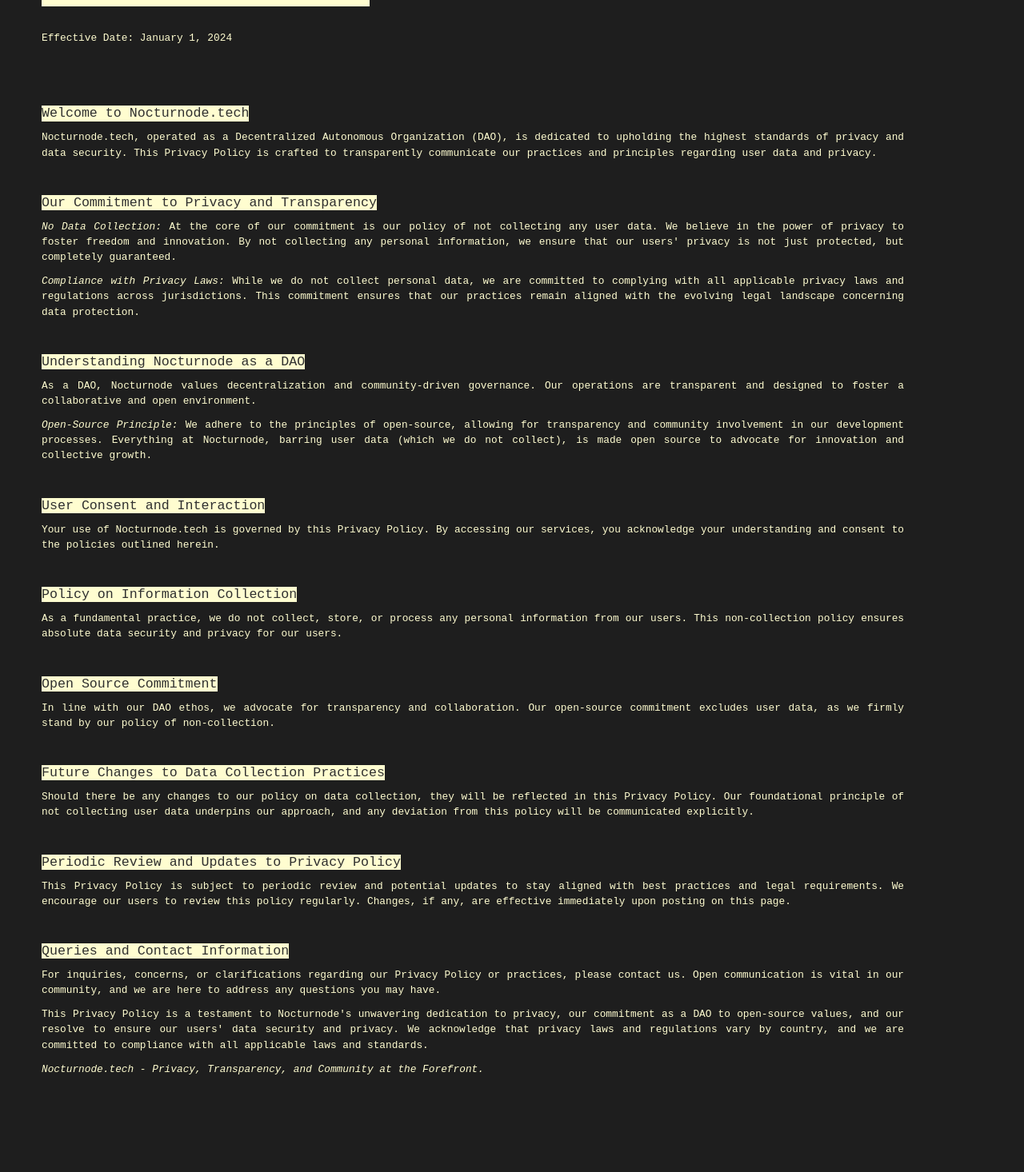
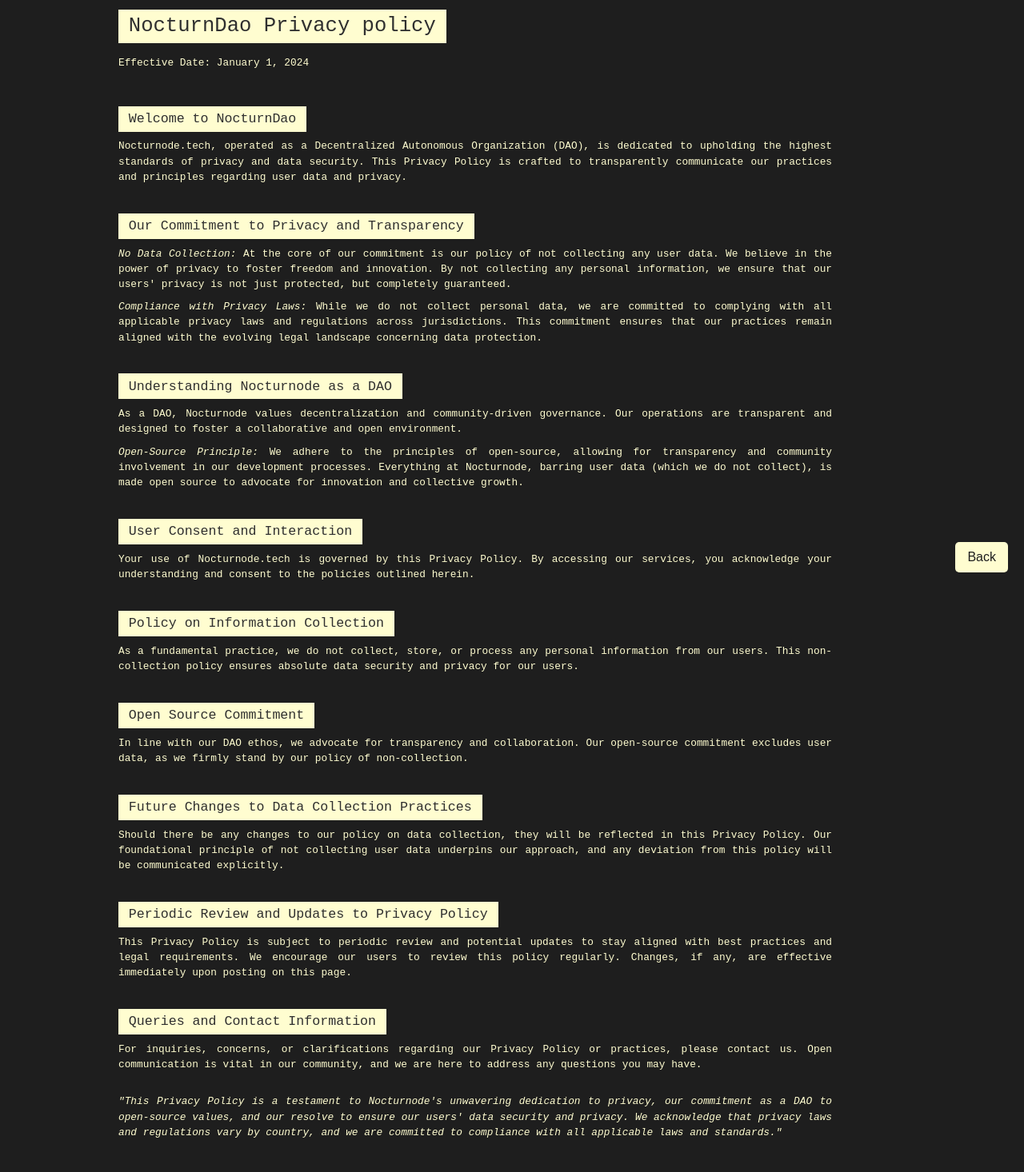
Before and after one commit to 0xGery/Fullstack, a React (Create React App) app in the folder Frontend/: page /Privacy in a window 1280 px wide. Shown: the part 64-1530 px from the top of the page at 80% size. Before the commit the page ends 1484 px from the top, so only its background shows below. Built offline with nearby package versions, Linux system fonts and the light colour scheme.

Commit message:
adding Privacy Policy

```diff
--- a/Frontend/src/Header.js
+++ b/Frontend/src/Header.js
@@ -28,6 +28,8 @@
                         <a href="#Team" onClick={() => handleNavLinkClick('Team')} className={activeLink === 'Team' ? 'selected' : ''}>Team</a>
                         <a href="#Contact" onClick={() => handleNavLinkClick('Contact')} className={activeLink === 'Contact' ? 'selected' : ''}>Contact</a>
                         <a href="https://docs.nocturnode.tech" target="_blank" onClick={() => handleNavLinkClick('Documentation')} className={activeLink === 'Documentation' ? 'selected' : ''}>Documentation</a>
+                        <a href="/Privacy" onClick={() => handleNavLinkClick('Privacy')} className={activeLink === 'Privacy' ? 'selected' : ''}>Privacy Policy</a>
+
                     </li>
                     <li className="topnav-right"><a href="#connect-section" onClick={() => handleNavLinkClick('ConnectWallet')} className={activeLink === 'ConnectWallet' ? 'selected' : ''}>Connect Wallet (soon)</a></li>
                     <li className="dropdownIcon">
--- a/Frontend/src/Privacy.css
+++ b/Frontend/src/Privacy.css
@@ -1,6 +1,6 @@
 .privacy-policy {
-    margin: 20px;
-    padding: 10px 130px 10px 32px;
+    margin: 20px 20px 0 20px;
+    padding: 56px 220px 0 128px;
     font-family: monospace;
     text-align: left;
   }
@@ -18,9 +18,10 @@
     color: var(--background);
     background: var(--text);
     max-width: 95%;
+    padding: 0.5vw 1vw;
   }
 
-  .privacy-policy p {
+.privacy-policy p {
     color: var(--text);
     font-family: monospace;
     font-weight: lighter;
@@ -31,24 +32,33 @@
     margin-bottom: 1%;
   }
 
-  .privacy-policy p.aha {
+.privacy-policy p.aha {
     color: var(--text);
     font-family: monospace;
     font-weight: lighter;
     font-size: 1vw;
     line-height: 1.5vw;
     text-align: justify;
-    margin-bottom: 4%;
+    margin-bottom: 2%;
   }
 
-  .privacy-policy p:not(.aha):hover {
+.privacy-policy p.bottom{
+
+  }
+
+.privacy-policy p.almost-bottom{
+    margin: 27px 0px 58px 0;
+
+  }
+
+.privacy-policy p:not(.aha):not(.bottom):not(.almost-bottom):hover {
     transform: scale(1.03);
     color: var(--hover-color);
-  }
+}
 
-  .privacy-policy h1{
+.privacy-policy h1{
     color: var(--background);
-    margin: 0 0 30px 0;
+    margin: 0 0 15px 0;
     padding: 0.5vw 1vw;
     font-family: monospace;
     background: var(--text);
@@ -60,3 +70,21 @@
     display: inline-block;
     max-width: 95%;
   }
+
+.back-to-dashboard {
+    position: fixed;
+    bottom: 20px;
+    right: 20px;
+    z-index: 1000;
+    padding: 10px 15px;
+    background-color: #fffdd0;
+    color: #1e1e1e;
+    border: none;
+    border-radius: 5px;
+    cursor: pointer;
+    font-size: 1rem;
+}
+
+.back-to-dashboard:hover {
+    background-color: #fff87a;
+}
--- a/Frontend/src/Privacy.js
+++ b/Frontend/src/Privacy.js
@@ -1,13 +1,20 @@
 import React from 'react';
+import { useNavigate } from 'react-router-dom';
 import './Privacy.css';
 
 const PrivacyPolicy = () => {
+  let navigate = useNavigate();
+
+  const navigateToDashboard = () => {
+    navigate('/');
+  };
+
   return (
     <div className="privacy-policy">
       <h1>NocturnDao Privacy policy</h1>
         <p className='aha'>Effective Date: January 1, 2024</p>
 
-      <h2>Welcome to Nocturnode.tech</h2>
+        <h2>Welcome to NocturnDao</h2>
         <p>Nocturnode.tech, operated as a Decentralized Autonomous Organization (DAO), is dedicated to upholding the highest standards of privacy and data security. This Privacy Policy is crafted to transparently communicate our practices and principles regarding user data and privacy.</p>
 
         <h2>Our Commitment to Privacy and Transparency</h2>
@@ -36,14 +43,19 @@
         <h2>Periodic Review and Updates to Privacy Policy</h2>
         <p>This Privacy Policy is subject to periodic review and potential updates to stay aligned with best practices and legal requirements. We encourage our users to review this policy regularly. Changes, if any, are effective immediately upon posting on this page.
         </p>
+
         <h2>Queries and Contact Information</h2>
         <p>For inquiries, concerns, or clarifications regarding our Privacy Policy or practices, please contact us. Open communication is vital in our community, and we are here to address any questions you may have.
         </p>
 
-<p>This Privacy Policy is a testament to Nocturnode's unwavering dedication to privacy, our commitment as a DAO to open-source values, and our resolve to ensure our users' data security and privacy. We acknowledge that privacy laws and regulations vary by country, and we are committed to compliance with all applicable laws and standards.
+        <p className='almost-bottom'><i>"This Privacy Policy is a testament to Nocturnode's unwavering dedication to privacy, our commitment as a DAO to open-source values, and our resolve to ensure our users' data security and privacy. We acknowledge that privacy laws and regulations vary by country, and we are committed to compliance with all applicable laws and standards."</i>
         </p>
 
-<p className='aha'><i>Nocturnode.tech - Privacy, Transparency, and Community at the Forefront.</i></p>
+        <p className='bottom'><i>Nocturnode.tech - Privacy, Transparency, and Community at the Forefront.</i></p>
+
+      <button className="back-to-dashboard" onClick={navigateToDashboard}>
+        Back
+      </button>
     </div>
   );
 };
```
Lines whose indentation alone changed are shown as unchanged.
